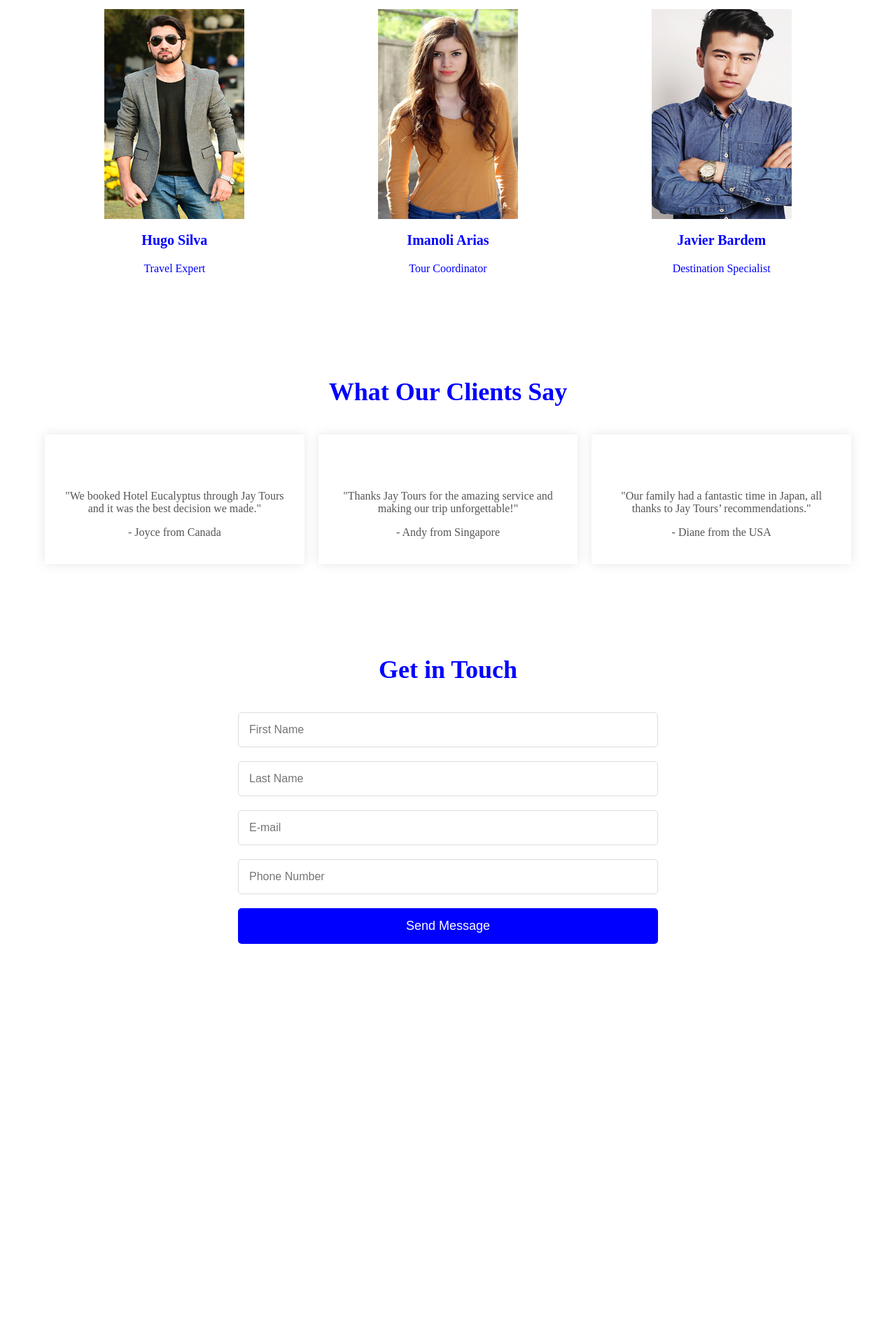
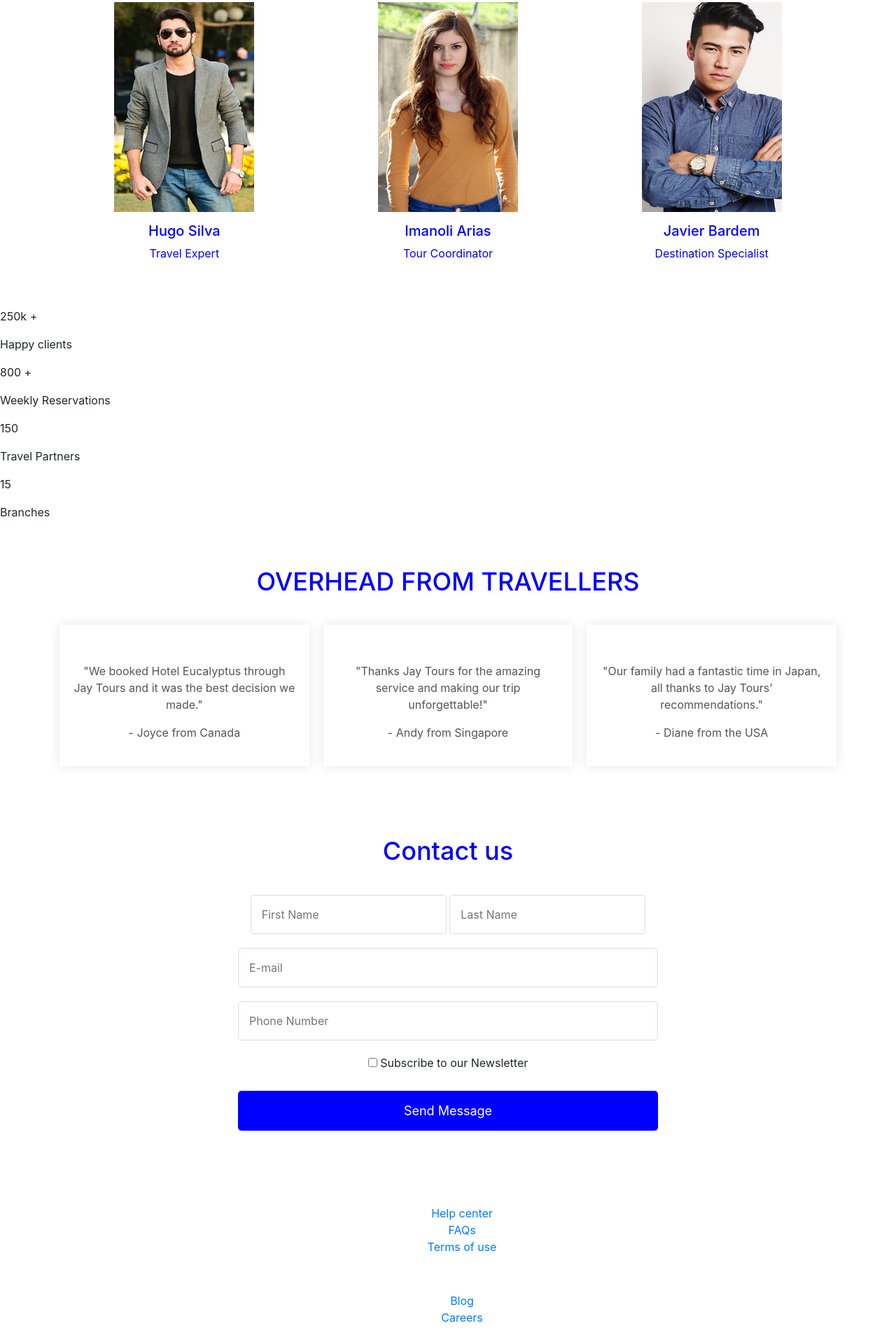
Before and after one commit to nimesha123hd/it107804, a plain HTML site: page index.html in a window 1280 px wide. Shown: the part 889-2797 px from the top of the page at 70% size. Before the commit the page ends 2344 px from the top, so only its background shows below. Drawn offline with nearby package versions, Linux system fonts and the light colour scheme.

Commit message:
Update index.html

```diff
--- a/index.html
+++ b/index.html
@@ -6,8 +6,8 @@
     <meta name="viewport" content="width=device-width, initial-scale=1.0">
     <title>Jay Tours - Explore the World</title>
     <link rel="stylesheet" href="styles.css">
+	<link href="bootstrap.min.css" rel="stylesheet">
 </head>
-
 <body>
     <header>
         <div class="container">
@@ -26,6 +26,7 @@
     </header>
 
     <section class="hero">
+        <div class="hero-text">
             <h1>Explore Breathtaking Destinations with Jay Tours</h1>
             <p>Your dream vacation starts here.</p>
             <a href="#destinations" class="btn">Discover More</a>
@@ -55,13 +56,10 @@
                 <div class="destination">
                     <h3>Thailand</h3>
                     <img src="images/Thailand.jpg" alt="Thailand">
-
                 </div>
             </div>
         </div>
     </section>
-
-
 
     <section id="team" class="team">
         <div class="container">
@@ -87,10 +85,30 @@
         </div>
     </section>
 
+    <section id="stat" class="stat">
+        <div class="stats-container">
+            <div class="stats-item">
+                <p class="stat-number">250k +</p>
+                <p>Happy clients</p>
+            </div>
+            <div class="stats-item">
+                <p class="stat-number">800 +</p>
+                <p>Weekly Reservations</p>
+            </div>
+            <div class="stats-item">
+                <p class="stat-number">150</p>
+                <p>Travel Partners</p>
+            </div>
+            <div class="stats-item">
+                <p class="stat-number">15</p>
+                <p>Branches</p>
+            </div>
+        </div>
+    </section>
 
     <section id="testimonials" class="testimonials">
         <div class="container">
-            <h2>What Our Clients Say</h2>
+            <h2>OVERHEAD FROM TRAVELLERS</h2>
             <div class="testimonials-grid">
                 <div class="testimonial">
                     <h3>Hotel Eucalyptus</h3>
@@ -111,26 +129,71 @@
         </div>
     </section>
 
-
     <section id="contact" class="contact">
     <div class="container">
-            <h2>Get in Touch</h2>
+        <h2>Contact us</h2>
         <form>
+            <div class="inline-fields">
                 <input type="text" placeholder="First Name" required>
                 <input type="text" placeholder="Last Name" required>
+            </div>
             <input type="email" placeholder="E-mail" required>
             <input type="tel" placeholder="Phone Number" required>
+			<div class="inline-checkbox">
+                <input type="checkbox" id="subscribe" name="subscribe" required>
+                <label for="subscribe">Subscribe to our Newsletter</label>
+            </div>
             <button type="submit" class="btn">Send Message</button>
         </form>
+
     </div>
 </section>
 
-
    <footer>
-        <div class="container">
-            <p>&copy; 2024 Jay Tours. All rights reserved.</p>
+    <div class="footer-container">
+        <div class="footer-column">
+            <h4>Help</h4>
+            <ul>
+                <li><a href="#">Help center</a></li>
+                <li><a href="#">FAQs</a></li>
+                <li><a href="#">Terms of use</a></li>
+            </ul>
+        </div>
+        <div class="footer-column">
+            <h4>About</h4>
+            <ul>
+                <li><a href="#">Blog</a></li>
+                <li><a href="#">Careers</a></li>
+            </ul>
+        </div>
+        <div class="footer-column">
+            <h4>Destinations</h4>
+            <ul>
+                <li><a href="#">Countries</a></li>
+                <li><a href="#">Cities</a></li>
+            </ul>
+        </div>
+        <div class="footer-column">
+            <h4>Properties</h4>
+            <ul>
+                <li><a href="#">Properties</a></li>
+                <li><a href="#">Affiliates</a></li>
+            </ul>
+        </div>
+        <div class="footer-column">
+            <h4>Contact</h4>
+            <ul>
+                <li><a href="tel:+94112346657">+94 112 346 657</a></li>
+                <li><a href="tel:+94112346657">+94 112 346 657</a></li>
+                <li><address>No. 056 Havelock Town, Colombo 05, Sri Lanka</address></li>
+            </ul>
+        </div>
+    </div>
+    <div class="footer-bottom">
+        <p>All rights reserved</p>
     </div>
 </footer>
+<script src="js/main.js"></script>
 </body>
 
 </html>
```
Lines whose indentation alone changed are shown as unchanged.
